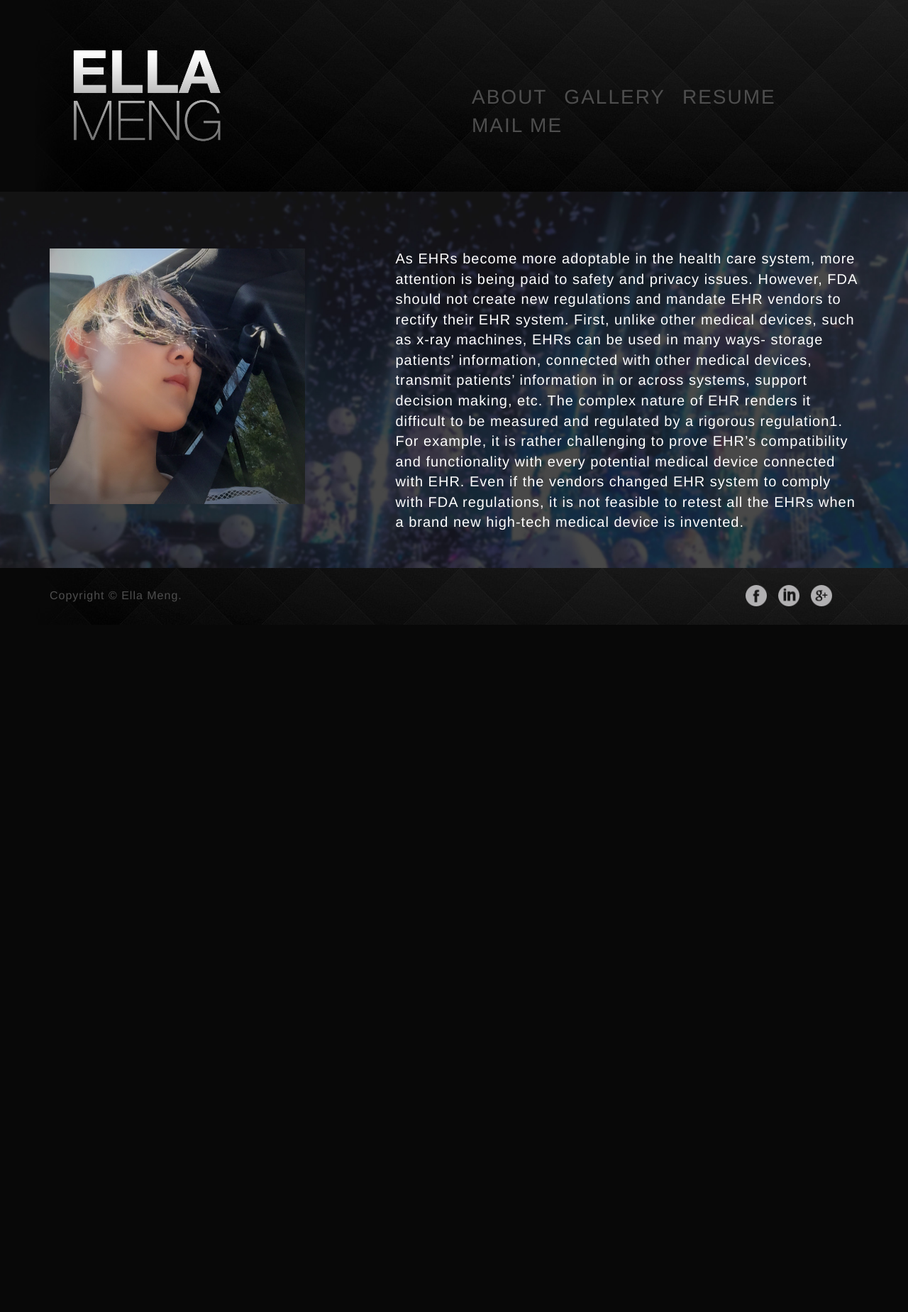
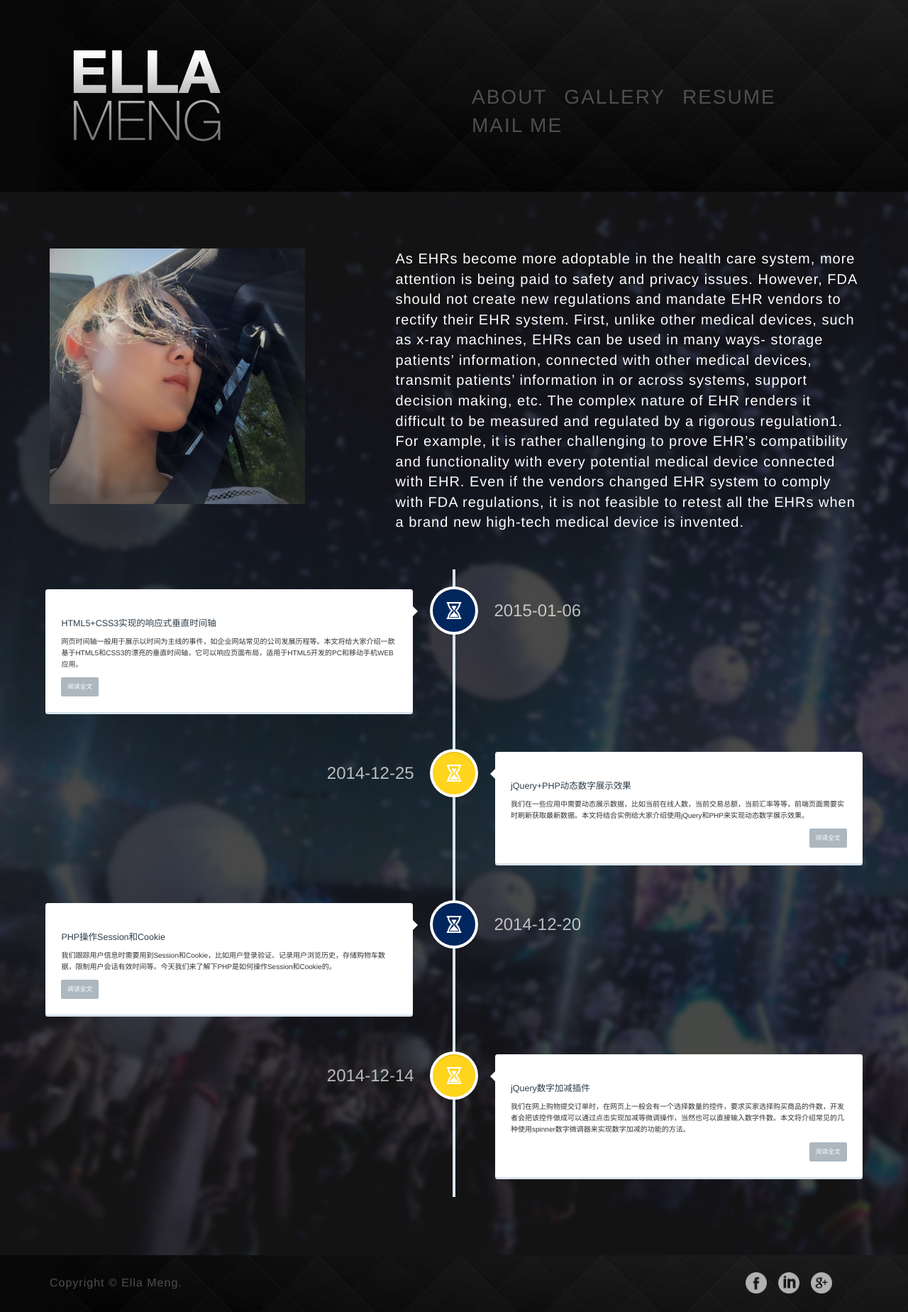
Before and after one commit to ellameng/539portfolio, a Python web app: template templates/about.html in a window 1280 px wide. Shown: the whole page at 71% size. Before the commit the page ends 880 px from the top, so only its background shows below. Run offline with Jinja, Linux system fonts and the light colour scheme; the template is opened without the code that fills it, so the values that code supplies are empty; some libraries are stand-ins or nearby versions.

Commit message:
Add time line, but need to be modified later.

```diff
--- /dev/null
+++ b/static/stylesheet/timeline.css
@@ -0,0 +1,266 @@
+/* --------------------------------
+
+Modules - reusable parts of our design
+
+-------------------------------- */
+.cd-container {
+  /* this class is used to give a max-width to the element it is applied to, and center it horizontally when it reaches that max-width */
+  width: 90%;
+  max-width: 1170px;
+  margin: 0 auto;
+}
+.cd-container::after {
+  /* clearfix */
+  content: '';
+  display: table;
+  clear: both;
+}
+
+.cd-date{
+font-family: 'Helvetica Neue', Helvetica, Arial, sans-serif;
+  font-weight: 100;
+  font-size: 24px !important;
+  color:#fefefe;
+  margin-top:-12px !important;
+
+}
+
+/* --------------------------------
+
+Main components
+
+-------------------------------- */
+
+#cd-timeline {
+  position: relative;
+  padding: 2em 0;
+  margin-top: 2em;
+  margin-bottom: 2em;
+}
+#cd-timeline::before {
+  /* this is the vertical line */
+  content: '';
+  position: absolute;
+  top: 0;
+  left: 18px;
+  height: 100%;
+  width: 4px;
+  background: #d7e4ed;
+}
+@media only screen and (min-width: 1170px) {
+  #cd-timeline {
+    margin-top: 3em;
+    margin-bottom: 3em;
+  }
+  #cd-timeline::before {
+    left: 50%;
+    margin-left: -2px;
+  }
+}
+
+.cd-timeline-block {
+  position: relative;
+  margin: 2em 0;
+}
+.cd-timeline-block:after {
+  content: "";
+  display: table;
+  clear: both;
+}
+.cd-timeline-block:first-child {
+  margin-top: 0;
+}
+.cd-timeline-block:last-child {
+  margin-bottom: 0;
+}
+@media only screen and (min-width: 1170px) {
+  .cd-timeline-block {
+    margin: 4em 0;
+  }
+  .cd-timeline-block:first-child {
+    margin-top: 0;
+  }
+  .cd-timeline-block:last-child {
+    margin-bottom: 0;
+  }
+}
+
+.cd-timeline-img {
+  position: absolute;
+  top: 0;
+  left: 0;
+  width: 40px;
+  height: 40px;
+  border-radius: 50%;
+  box-shadow: 0 0 0 4px white, inset 0 2px 0 rgba(0, 0, 0, 0.08), 0 3px 0 4px rgba(0, 0, 0, 0.05);
+}
+.cd-timeline-img img {
+  display: block;
+  width: 24px;
+  height: 24px;
+  position: relative;
+  left: 50%;
+  top: 50%;
+  margin-left: -12px;
+  margin-top: -12px;
+}
+.cd-timeline-img.cd-picture {
+  background: #01265d;
+}
+.cd-timeline-img.cd-movie {
+  background: #fed41d;
+}
+.cd-timeline-img.cd-location {
+  background: #f0ca45;
+}
+@media only screen and (min-width: 1170px) {
+  .cd-timeline-img {
+    width: 60px;
+    height: 60px;
+    left: 50%;
+    margin-left: -30px;
+    /* Force Hardware Acceleration in WebKit */
+    -webkit-transform: translateZ(0);
+    -webkit-backface-visibility: hidden;
+  }
+  .cssanimations .cd-timeline-img.is-hidden {
+    visibility: hidden;
+  }
+  .cssanimations .cd-timeline-img.bounce-in {
+    visibility: visible;
+    -webkit-animation: cd-bounce-1 0.6s;
+    -moz-animation: cd-bounce-1 0.6s;
+    animation: cd-bounce-1 0.6s;
+  }
+}
+
+.cd-timeline-content {
+  position: relative;
+  margin-left: 60px;
+  background: white;
+  border-radius: 0.25em;
+  padding: 1em;
+  box-shadow: 0 3px 0 #d7e4ed;
+}
+.cd-timeline-content:after {
+  content: "";
+  display: table;
+  clear: both;
+}
+.cd-timeline-content h2 {
+  color: #303e49;
+}
+.cd-timeline-content p, .cd-timeline-content .cd-read-more, .cd-timeline-content .cd-date {
+  font-size: 13px;
+  font-size: 0.8125rem;
+}
+.cd-timeline-content .cd-read-more, .cd-timeline-content .cd-date {
+  display: inline-block;
+}
+.cd-timeline-content p {
+  margin: 1em 0;
+  line-height: 1.6;
+}
+.cd-timeline-content .cd-read-more {
+  float: right;
+  padding: .8em 1em;
+  background: #acb7c0;
+  color: white;
+  border-radius: 0.25em;
+}
+.no-touch .cd-timeline-content .cd-read-more:hover {
+  background-color: #bac4cb;
+}
+a.cd-read-more:hover{text-decoration:none; background-color: #424242;  }
+.cd-timeline-content .cd-date {
+  font-family: 'Helvetica Neue', Helvetica, Arial, sans-serif;
+  font-weight: 100;
+  font-size: 24px;
+  float: left;
+  padding: .8em 0;
+  opacity: .7;
+}
+.cd-timeline-content::before {
+  content: '';
+  position: absolute;
+  top: 16px;
+  right: 100%;
+  height: 0;
+  width: 0;
+  border: 7px solid transparent;
+  border-right: 7px solid white;
+}
+@media only screen and (min-width: 768px) {
+  .cd-timeline-content h2 {
+    font-size: 20px;
+    font-size: 1.25rem;
+  }
+  .cd-timeline-content p {
+    font-size: 16px;
+    font-size: 1rem;
+  }
+  .cd-timeline-content .cd-read-more, .cd-timeline-content .cd-date {
+    font-size: 14px;
+    font-size: 0.875rem;
+  }
+}
+@media only screen and (min-width: 1170px) {
+  .cd-timeline-content {
+    margin-left: 0;
+    padding: 1.6em;
+    width: 45%;
+  }
+  .cd-timeline-content::before {
+    top: 24px;
+    left: 100%;
+    border-color: transparent;
+    border-left-color: white;
+  }
+  .cd-timeline-content .cd-read-more {
+    float: left;
+  }
+  .cd-timeline-content .cd-date {
+    position: absolute;
+    width: 100%;
+    left: 122%;
+    top: 6px;
+    font-size: 16px;
+    font-size: 1rem;
+  }
+  .cd-timeline-block:nth-child(even) .cd-timeline-content {
+    float: right;
+  }
+  .cd-timeline-block:nth-child(even) .cd-timeline-content::before {
+    top: 24px;
+    left: auto;
+    right: 100%;
+    border-color: transparent;
+    border-right-color: white;
+  }
+  .cd-timeline-block:nth-child(even) .cd-timeline-content .cd-read-more {
+    float: right;
+  }
+  .cd-timeline-block:nth-child(even) .cd-timeline-content .cd-date {
+    left: auto;
+    right: 122%;
+    text-align: right;
+  }
+  .cssanimations .cd-timeline-content.is-hidden {
+    visibility: hidden;
+  }
+  .cssanimations .cd-timeline-content.bounce-in {
+    visibility: visible;
+    -webkit-animation: cd-bounce-2 0.6s;
+    -moz-animation: cd-bounce-2 0.6s;
+    animation: cd-bounce-2 0.6s;
+  }
+}
+
+@media only screen and (min-width: 1170px) {
+  /* inverse bounce effect on even content blocks */
+  .cssanimations .cd-timeline-block:nth-child(even) .cd-timeline-content.bounce-in {
+    -webkit-animation: cd-bounce-2-inverse 0.6s;
+    -moz-animation: cd-bounce-2-inverse 0.6s;
+    animation: cd-bounce-2-inverse 0.6s;
+  }
+}
--- a/templates/about.html
+++ b/templates/about.html
@@ -9,5 +9,58 @@
 				</p>
 			</div>
 		</div>
+
+		<div id="cd-timeline" class="cd-container">
+			<div class="cd-timeline-block">
+				<div class="cd-timeline-img cd-picture">
+					<img src="../static/img/timelogo.png" alt="Picture">
+				</div>
+
+				<div class="cd-timeline-content">
+					<h2>HTML5+CSS3实现的响应式垂直时间轴</h2>
+					<p>网页时间轴一般用于展示以时间为主线的事件，如企业网站常见的公司发展历程等。本文将给大家介绍一款基于HTML5和CSS3的漂亮的垂直时间轴，它可以响应页面布局，适用于HTML5开发的PC和移动手机WEB应用。</p>
+					<a href="http://www.helloweba.com/view-blog-285.html" class="cd-read-more" target="_blank">阅读全文</a>
+					<span class="cd-date">2015-01-06</span>
+				</div>
+			</div>
+			<div class="cd-timeline-block">
+				<div class="cd-timeline-img cd-movie">
+					<img src="../static/img/timelogo.png" alt="Movie">
+				</div>
+
+				<div class="cd-timeline-content">
+					<h2>jQuery+PHP动态数字展示效果</h2>
+					<p>我们在一些应用中需要动态展示数据，比如当前在线人数，当前交易总额，当前汇率等等，前端页面需要实时刷新获取最新数据。本文将结合实例给大家介绍使用jQuery和PHP来实现动态数字展示效果。</p>
+					<a href="http://www.helloweba.com/view-blog-284.html" class="cd-read-more" target="_blank">阅读全文</a>
+					<span class="cd-date">2014-12-25</span>
+				</div>
+			</div>
+			<div class="cd-timeline-block">
+				<div class="cd-timeline-img cd-picture">
+					<img src="../static/img/timelogo.png" alt="Picture">
+				</div>
+
+				<div class="cd-timeline-content">
+					<h2>PHP操作Session和Cookie</h2>
+					<p>我们跟踪用户信息时需要用到Session和Cookie，比如用户登录验证、记录用户浏览历史，存储购物车数据，限制用户会话有效时间等。今天我们来了解下PHP是如何操作Session和Cookie的。</p>
+					<a href="http://www.helloweba.com/view-blog-283.html" class="cd-read-more" target="_blank">阅读全文</a>
+					<span class="cd-date">2014-12-20</span>
+				</div>
+			</div>
+			<div class="cd-timeline-block">
+				<div class="cd-timeline-img cd-movie">
+					<img src="../static/img/timelogo.png" alt="Movie">
+				</div>
+
+				<div class="cd-timeline-content">
+					<h2>jQuery数字加减插件</h2>
+					<p>我们在网上购物提交订单时，在网页上一般会有一个选择数量的控件，要求买家选择购买商品的件数，开发者会把该控件做成可以通过点击实现加减等微调操作，当然也可以直接输入数字件数。本文将介绍常见的几种使用spinner数字微调器来实现数字加减的功能的方法。</p>
+					<a href="http://www.helloweba.com/view-blog-282.html" class="cd-read-more" target="_blank">阅读全文</a>
+					<span class="cd-date">2014-12-14</span>
+				</div>
+			</div>
+		</div>
+
+
 	</section>
 {%endblock%}
--- a/templates/base.html
+++ b/templates/base.html
@@ -4,6 +4,7 @@
 	<meta charset="UTF-8">
 	<title>Ella Meng - {{title}}</title>
 	<link href="../static/stylesheet/stylesheet.css" rel="stylesheet">
+	<link href="../static/stylesheet/timeline.css" rel="stylesheet">
 	<link href="http://apps.bdimg.com/libs/bootstrap/3.3.0/css/bootstrap.min.css" rel="stylesheet">
    <script src="http://apps.bdimg.com/libs/jquery/2.0.0/jquery.min.js"></script>
    <script src="http://apps.bdimg.com/libs/bootstrap/3.3.0/js/bootstrap.min.js"></script>
```
Also changed, not shown: static/img/timelogo.png (added).
